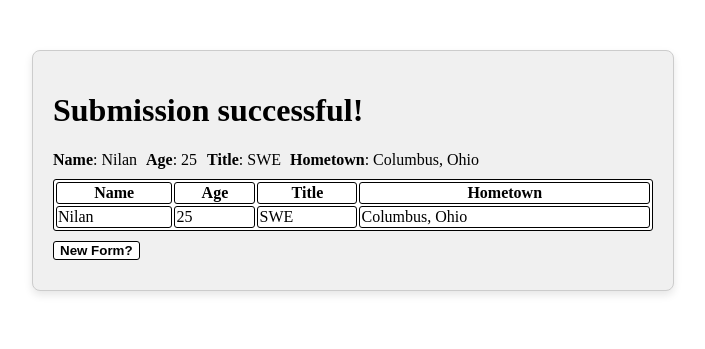
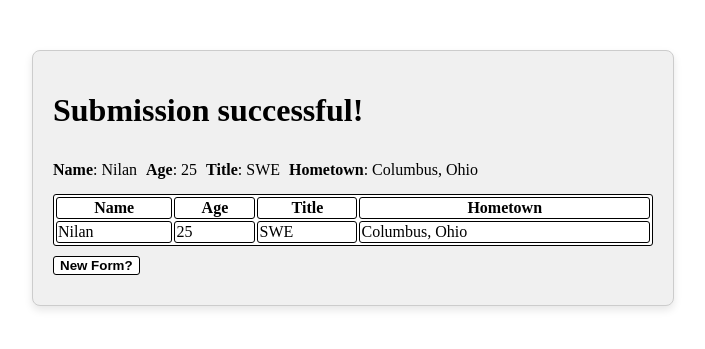
Before and after one commit to nlnlvlc/lisform, a Django app: page /success/ in a window 1280 px wide. Shown: the top 349 px of the page, without its empty margins (287-992 px from the left). Run offline with Django 5.2, Linux system fonts and the light colour scheme; data comes from the database, SQL or seed files in the repository; both versions use the stored data as it was after the commit.

Commit message:
cleaned up success.html formatting

```diff
--- a/form/static/main.css
+++ b/form/static/main.css
@@ -73,18 +73,17 @@ table {
 
 .flex-container {
   display: flex;
-  /* Optional: allow items to wrap to a new line */
   flex-wrap: wrap;
-  /* Set a uniform gap between rows and columns */
-  /* Or specify different gaps for rows and columns */
    gap:10px; /* 10px row-gap, 30px column-gap*/
-   margin-bottom: 10px
+   margin-bottom: 20px
 }
 
 .flex-item {
-  /* Basic styling for visibility */
-  padding: 0px;
-  margin: 0px;
-  display: inline;
+  display: inline-block;
+  margin: 10px 5px 5px 0px;
 
 }
+
+.sub-head {
+    margin-bottom: 10px
+}
--- a/form/templates/form/success.html
+++ b/form/templates/form/success.html
@@ -13,23 +13,17 @@
         {% if data %}
         <h1>Submission successful!</h1>
         <table>
-            <div class="flex-container">
+            <div class="sub-head">
             {% if last %}
-            <div class="flex-item">
-                <p style="display: inline;"> <strong>Name</strong>: {{last.name}}</p>
+                <p class="flex-item"> <strong>Name</strong>: {{last.name}}</p>
                 {% if last.age %}
-                <p style="display: inline; padding-left: 5px;"><strong>Age</strong>: {{last.age}} </p>
+                    <p class="flex-item" ><strong>Age</strong>: {{last.age}} </p>
                 {% endif %}
-            </div>
 
-            <div class="flex-item">
-                <p style="display: inline;"><strong>Title</strong>: {{last.title}}</p>
+                <p class="flex-item"><strong>Title</strong>: {{last.title}}</p>
                 {% if last.hometown %}
-            <p style="display: inline; padding-left: 5px;"><strong>Hometown</strong>: {{last.hometown}} </p>
+                    <p class="flex-item" ><strong>Hometown</strong>: {{last.hometown}} </p>
                 {% endif %}
-            </div>
-
-
             {% endif %}
             </div>
             <thead>
```
Also changed, not shown: db.sqlite3. Lines whose indentation alone changed are shown as unchanged.
